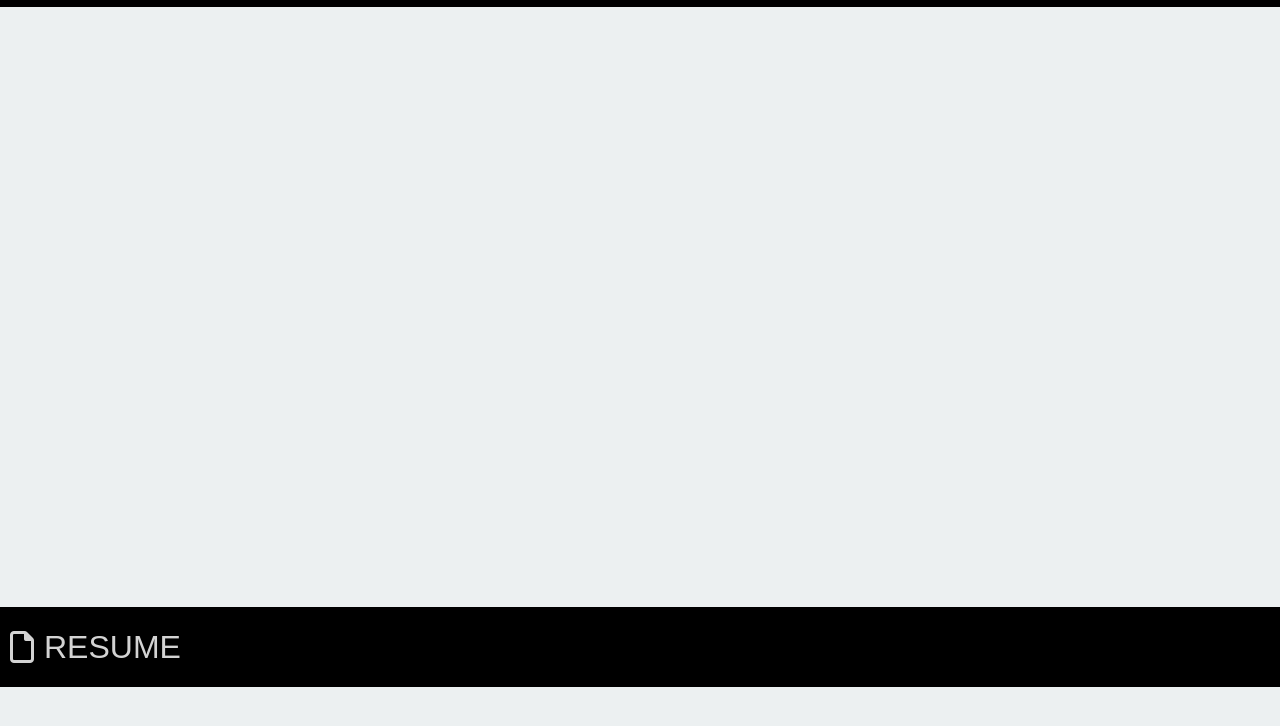
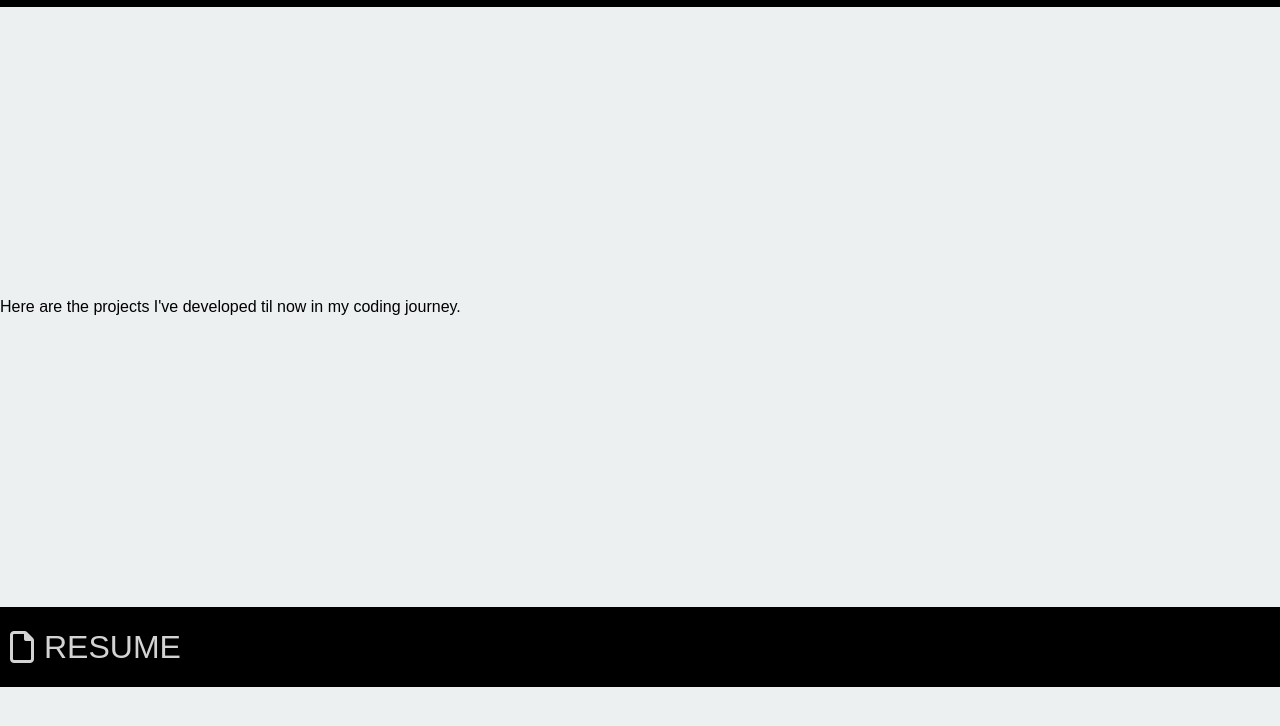
Before and after one commit to Sahil9892/Elite-Forums-Tasks, a plain HTML site: page Task 1/index.html in a window 1280 px wide. Shown: the part 1583-2309 px from the top of the page. Drawn offline with Linux system fonts and the light colour scheme.

Commit message:
git testing

```diff
--- a/Task 1/index.html
+++ b/Task 1/index.html
@@ -91,7 +91,11 @@
                 <i class="fa-solid fa-gear fa-spin"></i>
                 <p>PROJECTS</p>
             </div>
-            <div class="projects-main"></div>
+            <div class="projects-main">
+                <div class="projects-main-subheader">
+                    Here are the projects I've developed til now in my coding journey.
+                </div>
+            </div>
         </div>
 
         <!-- RESUME -->
```
